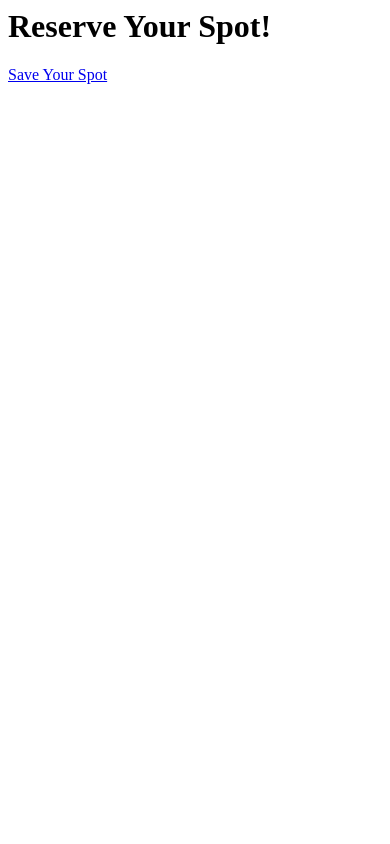
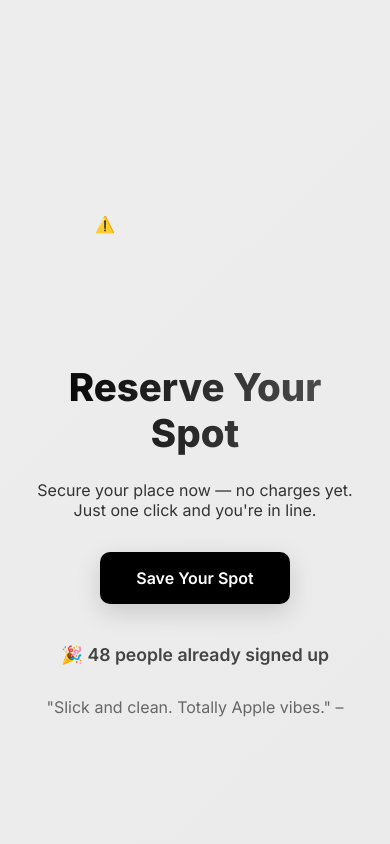
Before and after one commit to trolex213/stripe-save-card, a Flask app: page / in a window 390 px wide. Run offline with Flask 3, Linux system fonts and the light colour scheme.

Commit message:
updated UI

```diff
--- a/app.py
+++ b/app.py
@@ -18,7 +18,7 @@ DOMAIN = os.getenv('DOMAIN')
 
 @app.route('/', methods=['GET'])
 def home():
-    return '<h1>Reserve Your Spot!</h1><a href="/create-checkout-session">Save Your Spot</a>'
+    return render_template('index.html')
 
 @app.route('/create-checkout-session', methods=['GET'])
 def create_checkout_session():
--- a/templates/index.html
+++ b/templates/index.html
@@ -4,61 +4,146 @@
   <meta charset="UTF-8">
   <title>Reserve Your Spot</title>
   <meta name="viewport" content="width=device-width, initial-scale=1.0">
+  <link href="https://fonts.googleapis.com/css2?family=Inter:wght@400;600;800&display=swap" rel="stylesheet">
+  <script src="https://unpkg.com/@lottiefiles/lottie-player@latest/dist/lottie-player.js"></script>
   <style>
     body {
       margin: 0;
       padding: 0;
-      font-family: -apple-system, BlinkMacSystemFont, 'Segoe UI', Roboto, Helvetica, Arial, sans-serif;
-      background: #fff;
-      color: #000;
+      background: linear-gradient(135deg, #f2f2f2, #e6e6e6);
+      background-size: 400% 400%;
+      animation: gradientShift 10s ease infinite;
+      font-family: 'Inter', sans-serif;
+      height: 100vh;
       display: flex;
-      flex-direction: column;
       align-items: center;
       justify-content: center;
-      height: 100vh;
+    }
+
+    @keyframes gradientShift {
+      0% { background-position: 0% 50%; }
+      50% { background-position: 100% 50%; }
+      100% { background-position: 0% 50%; }
+    }
+
+    .container {
       text-align: center;
+      padding: 3rem 2rem;
+      animation: fadeIn 1.4s ease;
     }
 
     h1 {
-      font-size: 3rem;
-      margin-bottom: 0.5rem;
+      font-size: 3.5rem;
+      font-weight: 800;
+      background: linear-gradient(to right, #000000, #555555);
+      -webkit-background-clip: text;
+      -webkit-text-fill-color: transparent;
+      margin-bottom: 1.5rem;
     }
 
     p {
-      font-size: 1.25rem;
-      color: #555;
+      font-size: 1.2rem;
+      color: #333;
+      max-width: 500px;
+      margin: 0 auto 2rem auto;
+    }
+
+    .lottie-wrapper {
+      margin-bottom: 2.5rem;
+    }
+
+    a.button {
+      padding: 16px 36px;
+      font-size: 1rem;
+      background-color: #000;
+      color: white;
+      text-decoration: none;
+      border-radius: 10px;
+      box-shadow: 0 8px 24px rgba(0, 0, 0, 0.15);
+      transition: all 0.25s ease-in-out;
+      font-weight: 600;
+      display: inline-block;
       margin-bottom: 2rem;
     }
 
-    a.button {
-      padding: 14px 32px;
-      font-size: 1rem;
-      background-color: #000;
-      color: #fff;
-      border: none;
-      border-radius: 8px;
-      text-decoration: none;
-      transition: background-color 0.2s ease-in-out;
+    a.button:hover {
+      transform: translateY(-2px);
+      background-color: #1a1a1a;
+      box-shadow: 0 12px 28px rgba(0, 0, 0, 0.25);
     }
 
-    a.button:hover {
-      background-color: #333;
+    .counter {
+      margin-top: 0.5rem;
+      font-size: 1.1rem;
+      font-weight: 600;
+      color: #444;
+      margin-bottom: 2rem;
+    }
+
+    .testimonial-carousel {
+      margin-top: 2rem;
+      font-size: 1rem;
+      color: #666;
+      height: 1.5rem;
+      position: relative;
+      overflow: hidden;
+    }
+
+    .testimonial-carousel span {
+      position: absolute;
+      width: 100%;
+      left: 0;
+      animation: scrollTestimonials 12s linear infinite;
+      opacity: 0;
+    }
+
+    .testimonial-carousel span:nth-child(1) { animation-delay: 0s; }
+    .testimonial-carousel span:nth-child(2) { animation-delay: 4s; }
+    .testimonial-carousel span:nth-child(3) { animation-delay: 8s; }
+
+    @keyframes scrollTestimonials {
+      0% { opacity: 0; transform: translateY(20px); }
+      5% { opacity: 1; transform: translateY(0); }
+      30% { opacity: 1; transform: translateY(0); }
+      35% { opacity: 0; transform: translateY(-20px); }
+      100% { opacity: 0; }
+    }
+
+    @keyframes fadeIn {
+      from { opacity: 0; transform: translateY(20px); }
+      to { opacity: 1; transform: translateY(0); }
     }
 
     @media (max-width: 768px) {
-      h1 {
-        font-size: 2.25rem;
-      }
-
-      p {
-        font-size: 1rem;
-      }
+      h1 { font-size: 2.4rem; }
+      p { font-size: 1rem; }
     }
   </style>
 </head>
 <body>
-  <h1>Reserve Your Spot</h1>
-  <p>Secure your place today. No charges yet — we’ll notify you before anything.</p>
-  <a href="/create-checkout-session" class="button">Save Your Spot</a>
+  <div class="container">
+    <div class="lottie-wrapper">
+      <lottie-player
+        src="https://assets4.lottiefiles.com/packages/lf20_jcikwtux.json"
+        background="transparent"
+        speed="1"
+        style="width: 200px; height: 200px; margin: 0 auto;"
+        loop
+        autoplay>
+      </lottie-player>
+    </div>
+
+    <h1>Reserve Your Spot</h1>
+    <p>Secure your place now — no charges yet. Just one click and you're in line.</p>
+    <a href="/create-checkout-session" class="button">Save Your Spot</a>
+
+    <div class="counter">🎉 48 people already signed up</div>
+
+    <div class="testimonial-carousel">
+      <span>"Super easy. I didn’t even notice it was a test checkout." – Jane</span>
+      <span>"Slick and clean. Totally Apple vibes." – Marcus</span>
+      <span>"Love the no-pressure save. Great UX." – Priya</span>
+    </div>
+  </div>
 </body>
 </html>
```
